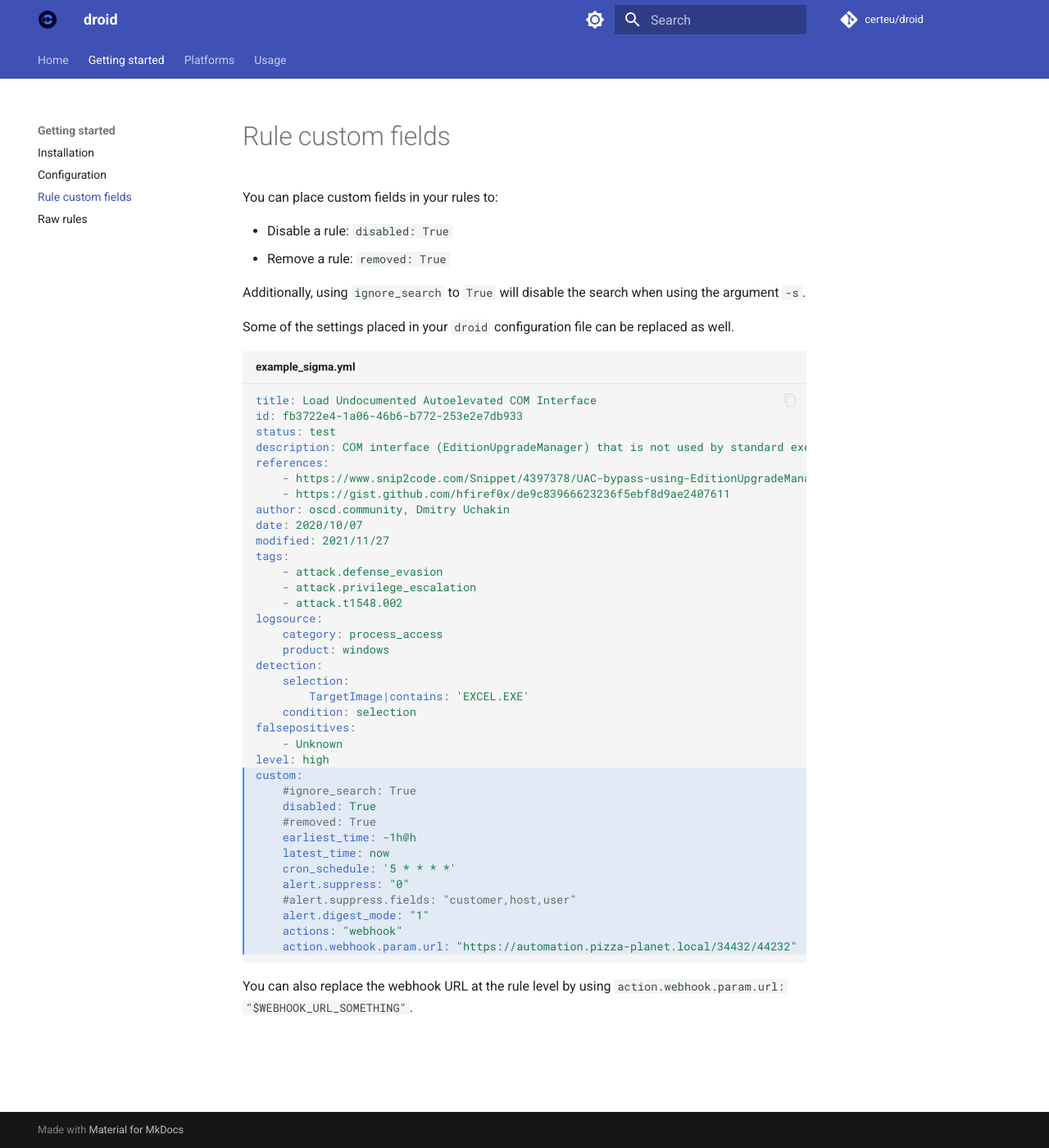
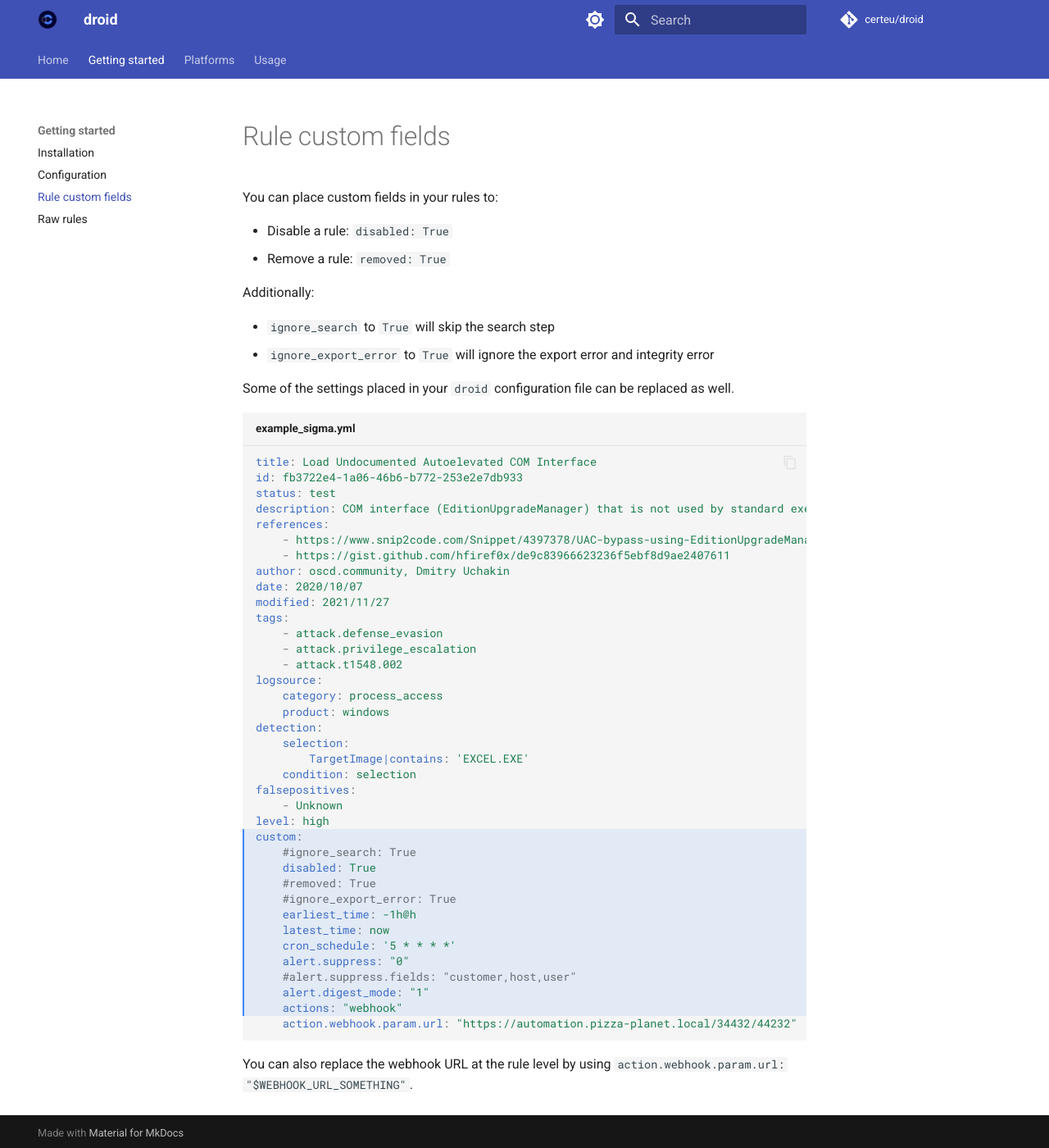
Before and after one commit to certeu/droid-docs, an MkDocs documentation site: the page built from docs/custom_fields.md, in a window 1280 px wide and 1400 px high. Shown: the whole window at 82% size. Built offline with MkDocs 1.6.1 and Material for MkDocs 9.7.7, drawn with Linux system fonts in a browser that asks for light colours; comment, search, counter and statistics services are not loaded.

Commit message:
add: ignore_export_error option

```diff
--- a/docs/custom_fields.md
+++ b/docs/custom_fields.md
@@ -5,7 +5,10 @@ You can place custom fields in your rules to:
 - Disable a rule: `disabled: True`
 - Remove a rule: `removed: True`
 
-Additionally, using `ignore_search` to `True` will disable the search when using the argument `-s`.
+Additionally:
+
+- `ignore_search` to `True` will skip the search step
+- `ignore_export_error` to `True` will ignore the export error and integrity error
 
 Some of the settings placed in your `droid` configuration file can be replaced as well.
 
@@ -38,6 +41,7 @@ custom:
     #ignore_search: True
     disabled: True
     #removed: True
+    #ignore_export_error: True
     earliest_time: -1h@h
     latest_time: now
     cron_schedule: '5 * * * *'
```
